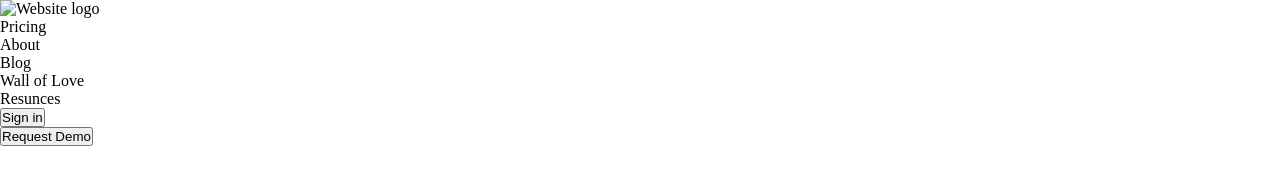
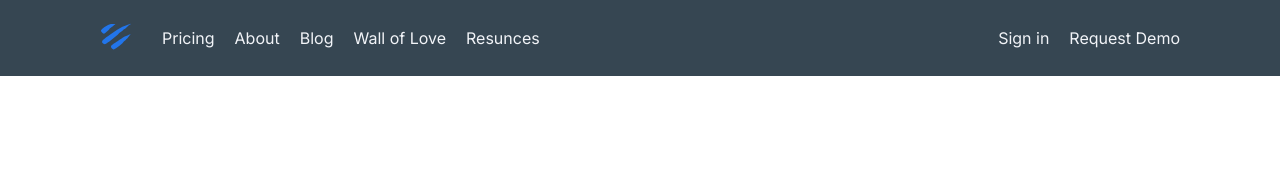
Before and after one commit to brummm87/CORSO-INTRODUTTIVO-HTML-E-CSS, a plain HTML site: page Alessandro/LEZIONE 2/index.html in a window 1280 px wide. Drawn offline with Linux system fonts and the light colour scheme.

Commit message:
completato esercizio lezione 2

```diff
--- a/Alessandro/LEZIONE 2/index.html
+++ b/Alessandro/LEZIONE 2/index.html
@@ -7,18 +7,18 @@
     <link rel="stylesheet" href="./style.css">
 </head>
 <body>
-    <!--
+
+     <!--
     <div class="outer-box">
         <div class="box">
             <div class="inner-box"> </div>
         </div>
     </div>
--->
-
+    -->
 <nav>
     <div class="navbar__container">
         <div class="navbar__logo">
-            <img src="" alt="Website logo" />
+            <img src="./logo.svg" alt="Website logo" height="32" width="32"/>
         </div>
         <div class="navbar__menu">
             <div class="navbar__menu-item">
--- a/Alessandro/LEZIONE 2/style.css
+++ b/Alessandro/LEZIONE 2/style.css
@@ -1,10 +1,21 @@
+@import url('https://fonts.googleapis.com/css2?family=Inter:ital,opsz,wght@0,14..32,100..900;1,14..32,100..900&family=Montserrat:ital,wght@0,100..900;1,100..900&display=swap');
+
 * {
     margin: 0;
     padding: 0;
     box-sizing: border-box;
+    font-family: 'Inter', sans-serif;
+    font-size: 16px;
+}
+
+
+button {
+    background-color: transparent;
+    border: none;
 }
 
 /*
+
 .outer-box {
     height: 400px;
     width: 400px;
@@ -22,9 +33,49 @@
 }
 
 .outer-box .box .inner-box {
-    height: 100;
-    width: 100;
+    height: 100px;
+    width: 100px;
     background-color: blue;
 }
 
 */
+
+nav {
+    background-color: #364652;
+}
+
+nav * {
+    color: #F2F4F8;
+}
+nav .navbar__container {
+
+    width: 100%;
+    max-width: 1120px;
+    margin: auto;
+    display: flex;
+    align-items: center;
+    padding: 20px;
+    gap: 30px;
+
+}
+
+nav .navbar__container .navbar__menu {
+    display: flex;
+    flex-grow: 1;
+    gap: 20px;
+}
+
+nav .navbar__container .navbar__menu .navbar__menu-item a {
+    cursor: pointer;
+    transition: all ease-in-out 0.2s;
+}
+
+
+nav .navbar__container .navbar__menu .navbar__menu-item a:hover {
+    color: #f2f4f88e;
+}
+
+nav .navbar__container .navbar__actions {
+    display: flex;
+    gap: 20px;
+}
```
